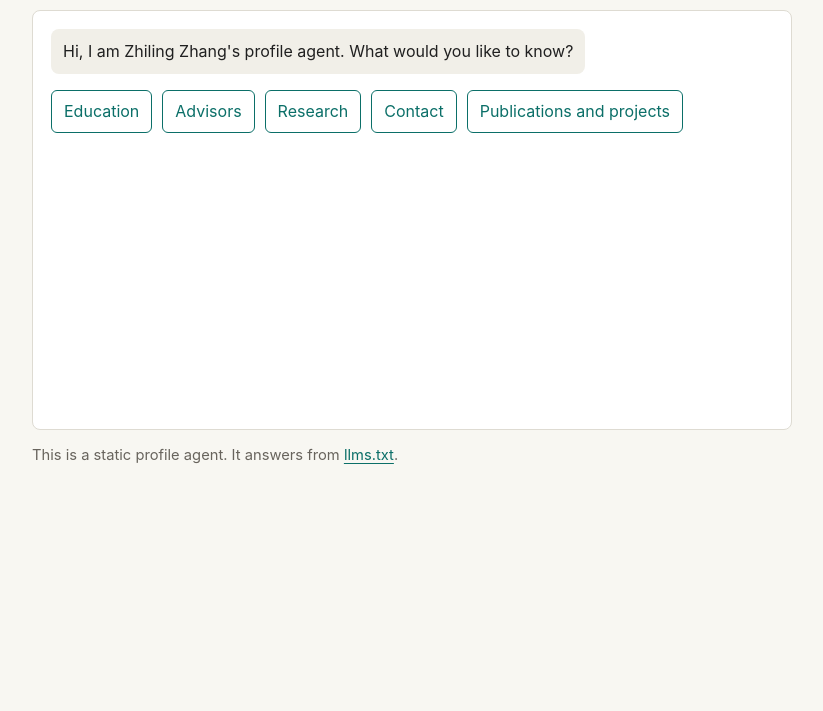
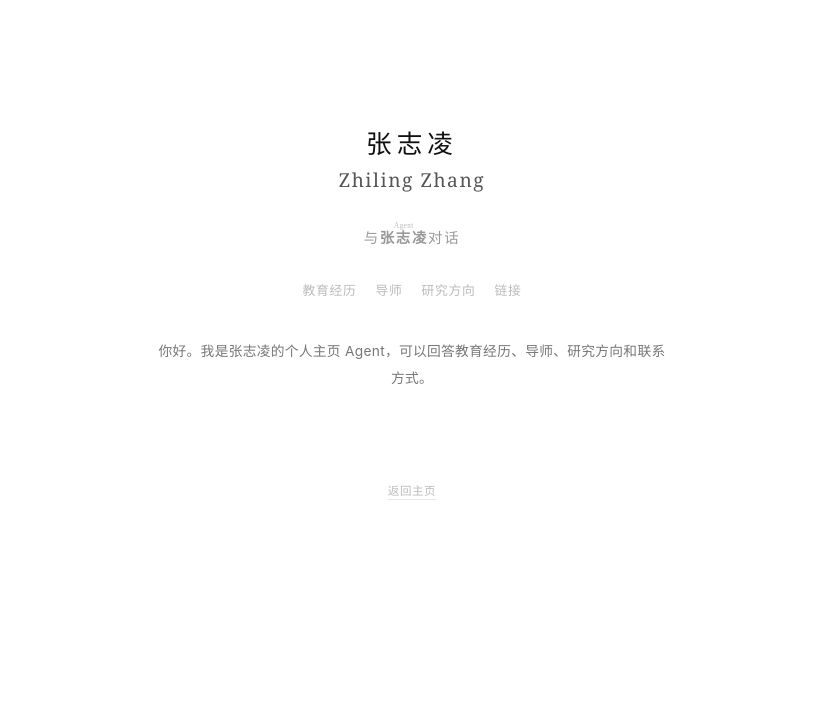
Before and after one commit to zhilingz/zhilingz.github.io, a plain HTML site: page chat/index.html in a window 1280 px wide. Shown: the part 89-800 px from the top of the page, without its empty margins (228-1051 px from the left). Drawn offline with Linux system fonts and the light colour scheme.

Commit message:
style: align chat page with homepage

```diff
--- a/chat/index.html
+++ b/chat/index.html
@@ -1,141 +1,147 @@
 <!doctype html>
-<html lang="en">
+<html lang="zh-CN">
 <head>
 <meta charset="utf-8">
 <meta name="viewport" content="width=device-width, initial-scale=1">
-  <title>Talk to Zhiling Zhang</title>
+<title>与张志凌对话</title>
 <style>
-    :root {
-      --bg: #f8f7f2;
-      --panel: #ffffff;
-      --text: #202020;
-      --muted: #68645d;
-      --line: #dedbd2;
-      --accent: #0b6f68;
+  * { margin: 0; padding: 0; box-sizing: border-box; }
+  body {
+    font-family: -apple-system, "Helvetica Neue", "Segoe UI", Arial, sans-serif;
+    background: #fff;
+    color: #222;
+    min-height: 100vh;
+    display: flex;
+    flex-direction: column;
+    align-items: center;
+    justify-content: center;
+    -webkit-font-smoothing: antialiased;
   }
-    * { box-sizing: border-box; }
-    body {
-      margin: 0;
-      background: var(--bg);
-      color: var(--text);
-      font: 16px/1.55 -apple-system, BlinkMacSystemFont, "Segoe UI", sans-serif;
+  .container {
+    text-align: center;
+    padding: 2rem;
+    width: min(680px, 100%);
+    flex: 1;
+    display: flex;
+    flex-direction: column;
+    align-items: center;
+    justify-content: center;
   }
-    main {
-      width: min(760px, calc(100% - 32px));
-      margin: 0 auto;
-      padding: 40px 0;
+  .name-cn {
+    font-family: "Songti SC", "STSong", "SimSun", serif;
+    font-size: 1.6rem;
+    font-weight: 400;
+    color: #111;
+    letter-spacing: 0.2em;
   }
-    header {
-      display: flex;
-      align-items: baseline;
-      justify-content: space-between;
-      gap: 18px;
-      margin-bottom: 22px;
+  .name-en {
+    font-family: Georgia, "Times New Roman", serif;
+    font-size: 1.2rem;
+    font-weight: 400;
+    color: #555;
+    margin-top: 0.4rem;
+    letter-spacing: 0.08em;
   }
-    h1 {
-      margin: 0;
-      font-size: 1.5rem;
-      letter-spacing: 0;
+  .chat-title {
+    margin-top: 1.8rem;
+    color: #999;
+    font-family: "Songti SC", "STSong", "SimSun", serif;
+    font-size: 0.9rem;
+    letter-spacing: 0.12em;
   }
-    a {
-      color: var(--accent);
-      text-decoration-thickness: 1px;
-      text-underline-offset: 3px;
-      white-space: nowrap;
-    }
-    .chat {
-      min-height: 420px;
-      padding: 18px;
-      background: var(--panel);
-      border: 1px solid var(--line);
-      border-radius: 8px;
-    }
-    .msg {
-      width: fit-content;
-      max-width: min(92%, 620px);
-      margin: 0 0 12px;
-      padding: 10px 12px;
-      border-radius: 8px;
-      background: #f1efe8;
-    }
-    .msg.user {
-      margin-left: auto;
-      background: #e3f0ed;
+  .chat-title ruby rt {
+    font-size: 0.5em;
+    color: #bbb;
+    letter-spacing: 0.06em;
+    font-weight: 400;
   }
   .choices {
     display: flex;
     flex-wrap: wrap;
-      gap: 10px;
-      margin-top: 16px;
+    justify-content: center;
+    gap: 1.2rem;
+    margin-top: 2.2rem;
   }
   button {
-      min-height: 38px;
-      padding: 8px 12px;
-      border: 1px solid var(--accent);
-      border-radius: 6px;
+    border: 0;
     background: transparent;
-      color: var(--accent);
-      font: inherit;
+    color: #bbb;
     cursor: pointer;
+    font: 0.8rem/1.4 -apple-system, "Helvetica Neue", "Segoe UI", sans-serif;
+    letter-spacing: 0.05em;
+    transition: color 0.2s;
   }
-    button:hover { background: #e3f0ed; }
-    footer {
-      margin-top: 14px;
-      color: var(--muted);
-      font-size: .92rem;
+  button:hover { color: #555; }
+  .answer {
+    width: min(520px, 100%);
+    margin-top: 2.4rem;
+    color: #777;
+    font-size: 0.86rem;
+    line-height: 1.9;
+    letter-spacing: 0.02em;
+    min-height: 6.8rem;
+  }
+  .answer.slide {
+    animation: slideIn 0.36s ease both;
+  }
+  @keyframes slideIn {
+    from { opacity: 0; transform: translateY(14px); }
+    to { opacity: 1; transform: translateY(0); }
+  }
+  .home {
+    margin-top: 2rem;
+  }
+  .home a {
+    color: #bbb;
+    text-decoration: none;
+    border-bottom: 1px solid #e8e8e8;
+    padding-bottom: 1px;
+    font-size: 0.72rem;
+    letter-spacing: 0.05em;
+    transition: color 0.2s, border-color 0.2s;
+  }
+  .home a:hover {
+    color: #666;
+    border-color: #999;
   }
 </style>
 </head>
 <body>
-  <main>
-    <header>
-      <h1>Talk to Zhiling Zhang</h1>
-      <a href="/">Home</a>
-    </header>
-    <section class="chat" id="chat" aria-live="polite"></section>
-    <footer>This is a static profile agent. It answers from <a href="/llms.txt">llms.txt</a>.</footer>
-  </main>
+<div class="container">
+  <div class="name-cn">张志凌</div>
+  <div class="name-en">Zhiling Zhang</div>
+  <div class="chat-title">与<ruby><strong>张志凌</strong><rt>Agent</rt></ruby>对话</div>
+  <div class="choices" id="choices"></div>
+  <div class="answer" id="answer">你好。我是张志凌的个人主页 Agent，可以回答教育经历、导师、研究方向和联系方式。</div>
+  <div class="home"><a href="/">返回主页</a></div>
+</div>
 <script>
   const answers = {
-      education: "Zhiling Zhang studied at the University of Science and Technology of China for all three stages: BS in Information Security from 2018 to 2022, MS in Cybersecurity from 2022 to 2025, and PhD in Cybersecurity from 2025 to 2028.",
-      advisors: "For the PhD stage, Zhiling is jointly trained with Beijing Zhongguancun Academy. The advisors are Jiyan He and Weiming Zhang. For the MS stage, the advisors were Weiming Zhang and Wenbo Zhou.",
-      research: "Zhiling works on AI security and privacy, including facial privacy protection, privacy-preserving GUI agents, and robust watermarking for AI-edited images.",
-      contact: "You can contact Zhiling by email at 784405268@qq.com or visit GitHub at https://github.com/zhilingz.",
-      publications: "Publications and projects will be added later."
+    education: "张志凌目前为中国科学技术大学网络空间安全博士生，2025-2028 年博士联合培养。本科为中国科学技术大学信息安全专业，硕士为中国科学技术大学网络空间安全专业。",
+    advisors: "博士阶段为北京中关村学院与中国科学技术大学联合培养，导师为何纪言和张卫明。硕士阶段导师为张卫明和周文柏。",
+    research: "主要关注 AI security and privacy，包括人脸隐私保护、GUI Agent 隐私保护，以及面向 AI 图像编辑的鲁棒水印。",
+    links: "Scholar: https://scholar.google.com/citations?user=A_vVS4gAAAAJ。GitHub: https://github.com/zhilingz。"
   };
   const labels = {
-      education: "Education",
-      advisors: "Advisors",
-      research: "Research",
-      contact: "Contact",
-      publications: "Publications and projects"
+    education: "教育经历",
+    advisors: "导师",
+    research: "研究方向",
+    links: "链接"
   };
-    const chat = document.getElementById("chat");
-    function addMessage(text, cls) {
-      const node = document.createElement("p");
-      node.className = cls ? `msg ${cls}` : "msg";
-      node.textContent = text;
-      chat.appendChild(node);
-    }
-    function addChoices() {
-      const wrap = document.createElement("div");
-      wrap.className = "choices";
+  const choices = document.getElementById("choices");
+  const answer = document.getElementById("answer");
   Object.keys(labels).forEach((key) => {
-        const btn = document.createElement("button");
-        btn.type = "button";
-        btn.textContent = labels[key];
-        btn.addEventListener("click", () => {
-          wrap.remove();
-          addMessage(labels[key], "user");
-          addMessage(answers[key]);
-          addChoices();
+    const button = document.createElement("button");
+    button.type = "button";
+    button.textContent = labels[key];
+    button.addEventListener("click", () => {
+      answer.classList.remove("slide");
+      void answer.offsetWidth;
+      answer.textContent = answers[key];
+      answer.classList.add("slide");
     });
-        wrap.appendChild(btn);
+    choices.appendChild(button);
   });
-      chat.appendChild(wrap);
-    }
-    addMessage("Hi, I am Zhiling Zhang's profile agent. What would you like to know?");
-    addChoices();
 </script>
 </body>
 </html>
```
Lines whose indentation alone changed are shown as unchanged.
